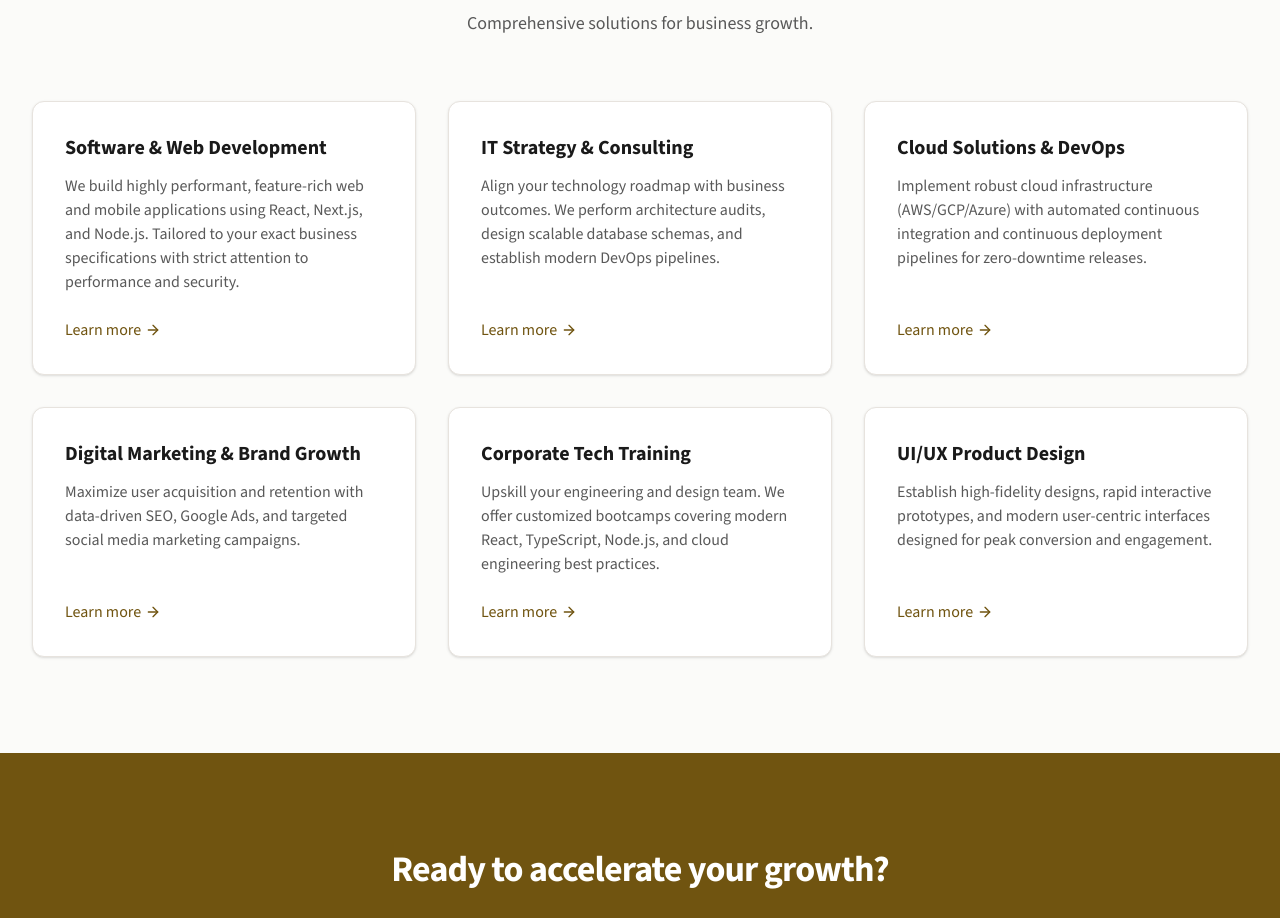
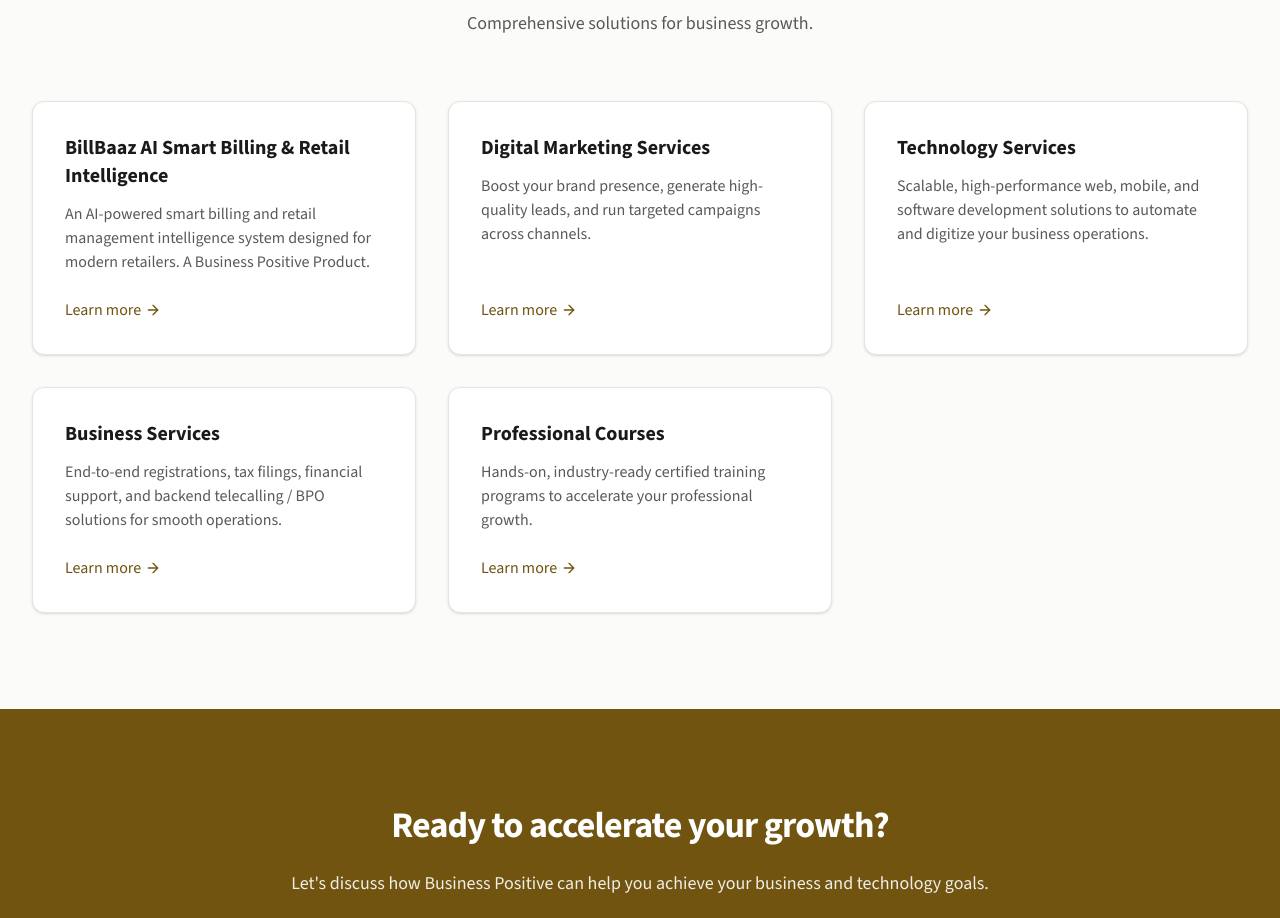
Before and after one commit to bipinpandey1306-ux/bussiness-positive, a React (Vite) app: page / in a window 1280 px wide. Shown: the part 1160-2078 px from the top of the page. Built offline with nearby package versions, Linux system fonts and the light colour scheme; a web font is replaced by a local one.

Commit message:
Add Business Growth services cards and detailed modals

```diff
--- a/src/api/api.ts
+++ b/src/api/api.ts
@@ -11,6 +11,8 @@
   description: string;
   iconName?: string | null;
   isActive: boolean;
+  features?: string[];
+  tagline?: string | null;
 }
 
 export interface ServiceInput {
@@ -216,51 +218,90 @@
 const defaultServices: Service[] = [
   {
     id: 1,
-    name: "Software & Web Development",
-    category: "Development",
-    description: "We build highly performant, feature-rich web and mobile applications using React, Next.js, and Node.js. Tailored to your exact business specifications with strict attention to performance and security.",
-    iconName: "Code",
-    isActive: true
+    name: "BillBaaz AI Smart Billing & Retail Intelligence",
+    category: "Products",
+    description: "An AI-powered smart billing and retail management intelligence system designed for modern retailers. A Business Positive Product.",
+    tagline: "A Business Positive Product",
+    iconName: "Cpu",
+    isActive: true,
+    features: [
+      "GST Billing",
+      "Inventory Management",
+      "Customer Management",
+      "AI Business Insights",
+      "Retail Management",
+      "Sales Analytics",
+      "Cloud Access"
+    ]
   },
   {
     id: 2,
-    name: "IT Strategy & Consulting",
-    category: "Consulting",
-    description: "Align your technology roadmap with business outcomes. We perform architecture audits, design scalable database schemas, and establish modern DevOps pipelines.",
-    iconName: "Briefcase",
-    isActive: true
+    name: "Digital Marketing Services",
+    category: "Digital Marketing",
+    description: "Boost your brand presence, generate high-quality leads, and run targeted campaigns across channels.",
+    tagline: "One Stop Solution for Business Growth",
+    iconName: "TrendingUp",
+    isActive: true,
+    features: [
+      "Meta Ads (Facebook & Instagram)",
+      "Google Ads",
+      "Lead Generation",
+      "SEO (Search Engine Optimization)",
+      "Social Media Management",
+      "WhatsApp Marketing",
+      "Email Marketing",
+      "Influencer Marketing",
+      "Brand Promotion",
+      "OTT Ads",
+      "Spotify Ads"
+    ]
   },
   {
     id: 3,
-    name: "Cloud Solutions & DevOps",
-    category: "Cloud",
-    description: "Implement robust cloud infrastructure (AWS/GCP/Azure) with automated continuous integration and continuous deployment pipelines for zero-downtime releases.",
-    iconName: "Cloud",
-    isActive: true
+    name: "Technology Services",
+    category: "Technology",
+    description: "Scalable, high-performance web, mobile, and software development solutions to automate and digitize your business operations.",
+    tagline: "One Stop Solution for Business Growth",
+    iconName: "Code",
+    isActive: true,
+    features: [
+      "Website Development",
+      "Landing Page Design",
+      "Mobile App Development",
+      "Business Software Development",
+      "CRM Solutions",
+      "Automation Solutions"
+    ]
   },
   {
     id: 4,
-    name: "Digital Marketing & Brand Growth",
-    category: "Marketing",
-    description: "Maximize user acquisition and retention with data-driven SEO, Google Ads, and targeted social media marketing campaigns.",
-    iconName: "TrendingUp",
-    isActive: true
+    name: "Business Services",
+    category: "Business Compliance",
+    description: "End-to-end registrations, tax filings, financial support, and backend telecalling / BPO solutions for smooth operations.",
+    tagline: "One Stop Solution for Business Growth",
+    iconName: "Briefcase",
+    isActive: true,
+    features: [
+      "GST Registration",
+      "ITR Filing",
+      "MSME Registration",
+      "Business Loan Assistance",
+      "Telecalling Services",
+      "BPO Solutions"
+    ]
   },
   {
     id: 5,
-    name: "Corporate Tech Training",
-    category: "Training",
-    description: "Upskill your engineering and design team. We offer customized bootcamps covering modern React, TypeScript, Node.js, and cloud engineering best practices.",
+    name: "Professional Courses",
+    category: "Professional Courses",
+    description: "Hands-on, industry-ready certified training programs to accelerate your professional growth.",
+    tagline: "Upskill & Certify",
     iconName: "BookOpen",
-    isActive: true
-  },
-  {
-    id: 6,
-    name: "UI/UX Product Design",
-    category: "Design",
-    description: "Establish high-fidelity designs, rapid interactive prototypes, and modern user-centric interfaces designed for peak conversion and engagement.",
-    iconName: "Layout",
-    isActive: true
+    isActive: true,
+    features: [
+      "🔥 Digital Marketing Course: Live Projects, Practical Training, Certification, 3 Month Bootcamp",
+      "🔥 Python Programming Course: Beginner to Advanced, Weekend Batch, Real Projects, Certification"
+    ]
   }
 ];
 
@@ -553,7 +594,7 @@
     queryKey: getListServicesQueryKey(),
     queryFn: async () => {
       await new Promise(r => setTimeout(r, 300));
-      return getLocalStorage<Service>("bp_services", defaultServices);
+      return getLocalStorage<Service>("bp_services_v2", defaultServices);
     }
   });
 }
@@ -808,9 +849,9 @@
   return useMutation({
     mutationFn: async (vars: { id: number }) => {
       await new Promise(r => setTimeout(r, 300));
-      let list = getLocalStorage<Service>("bp_services", defaultServices);
+      let list = getLocalStorage<Service>("bp_services_v2", defaultServices);
       list = list.filter(item => item.id !== vars.id);
-      setLocalStorage("bp_services", list);
+      setLocalStorage("bp_services_v2", list);
       return { ok: true };
     },
     onSuccess: () => {
--- a/src/pages/Services.tsx
+++ b/src/pages/Services.tsx
@@ -1,45 +1,181 @@
+import * as React from "react";
+import { useState } from "react";
 import { MainLayout } from "@/components/layout/MainLayout";
-import { useListServices } from "@/api/api";
+import { useListServices, Service } from "@/api/api";
 import { Skeleton } from "@/components/ui/skeleton";
 import { Button } from "@/components/ui/button";
+import { Badge } from "@/components/ui/badge";
+import { Dialog, DialogContent, DialogHeader, DialogTitle, DialogDescription, DialogFooter } from "@/components/ui/dialog";
+import { Cpu, TrendingUp, Code, Briefcase, BookOpen, Check, HelpCircle } from "lucide-react";
 import { Link } from "wouter";
+
+const iconMap: Record<string, React.ComponentType<{ className?: string }>> = {
+  Cpu: Cpu,
+  TrendingUp: TrendingUp,
+  Code: Code,
+  Briefcase: Briefcase,
+  BookOpen: BookOpen,
+};
 
 export default function Services() {
   const { data: services, isLoading } = useListServices();
+  const [selectedService, setSelectedService] = useState<Service | null>(null);
 
   return (
     <MainLayout>
-      <div className="bg-primary/5 py-20">
-        <div className="container mx-auto px-4 text-center max-w-3xl">
-          <h1 className="text-4xl font-bold tracking-tight sm:text-5xl mb-6 text-foreground">Our Services</h1>
-          <p className="text-xl text-muted-foreground">
-            End-to-end digital solutions designed to accelerate your growth and streamline your operations.
+      <div className="bg-primary/5 py-20 relative overflow-hidden">
+        {/* Decorative background shapes for premium look */}
+        <div className="absolute top-0 left-0 w-full h-full opacity-10 pointer-events-none">
+          <div className="absolute top-[-10%] left-[-10%] w-[40%] h-[60%] rounded-full bg-primary blur-3xl" />
+          <div className="absolute bottom-[-10%] right-[-10%] w-[40%] h-[60%] rounded-full bg-primary blur-3xl" />
+        </div>
+
+        <div className="container mx-auto px-4 text-center max-w-3xl relative z-10">
+          <Badge variant="outline" className="mb-4 text-xs font-semibold px-3 py-1 text-primary border-primary bg-primary/5">
+            ONE STOP SOLUTION FOR BUSINESS GROWTH
+          </Badge>
+          <h1 className="text-4xl font-bold tracking-tight sm:text-5xl mb-6 text-foreground">
+            Our Services & Solutions
+          </h1>
+          <p className="text-xl text-muted-foreground leading-relaxed">
+            From smart products and custom software development to advanced digital marketing, compliance, and professional training.
           </p>
         </div>
       </div>
 
       <div className="py-20 container mx-auto px-4">
+        {/* Why Choose Us Header section for value props */}
+        <div className="mb-16 text-center max-w-2xl mx-auto">
+          <h2 className="text-3xl font-bold tracking-tight text-foreground mb-4">Why Choose Business Positive?</h2>
+          <p className="text-muted-foreground text-sm leading-relaxed">
+            We deliver result-oriented business acceleration solutions. Our products and services are geared for peak performance, scale, and customer satisfaction.
+          </p>
+        </div>
+
         <div className="grid md:grid-cols-2 lg:grid-cols-3 gap-8">
           {isLoading ? (
-            Array.from({ length: 6 }).map((_, i) => (
-              <Skeleton key={i} className="h-72 w-full rounded-xl" />
+            Array.from({ length: 5 }).map((_, i) => (
+              <Skeleton key={i} className="h-96 w-full rounded-xl" />
             ))
-          ) : services?.map((service) => (
-            <div key={service.id} className="rounded-xl border bg-card p-8 shadow-sm flex flex-col">
-              <div className="h-12 w-12 rounded-lg bg-primary/10 text-primary flex items-center justify-center mb-6">
-                <span className="text-xl font-bold">{service.name.charAt(0)}</span>
+          ) : services?.filter(s => s.isActive).map((service) => (
+            <div
+              key={service.id}
+              className="rounded-xl border bg-card p-8 shadow-sm flex flex-col transition-all duration-300 hover:shadow-md hover:border-primary/30 hover:-translate-y-1 cursor-pointer group"
+              onClick={() => setSelectedService(service)}
+            >
+              <div className="h-12 w-12 rounded-lg bg-primary/10 text-primary flex items-center justify-center mb-6 group-hover:bg-primary group-hover:text-primary-foreground transition-all duration-300">
+                {React.createElement(iconMap[service.iconName || ""] || HelpCircle, {
+                  className: "h-6 w-6"
+                })}
               </div>
-              <h3 className="text-xl font-bold mb-3">{service.name}</h3>
-              <p className="text-muted-foreground mb-6 flex-grow">{service.description}</p>
-              <div className="pt-4 border-t border-border">
-                <Link href="/book-consultation">
-                  <Button variant="outline" className="w-full">Consult with us</Button>
-                </Link>
+
+              <div className="flex items-center gap-2 mb-2">
+                <span className="text-xs uppercase tracking-wider text-muted-foreground font-semibold">
+                  {service.category}
+                </span>
+                {service.tagline && (
+                  <Badge variant="secondary" className="text-[10px] py-0 px-1.5 font-normal">
+                    {service.tagline}
+                  </Badge>
+                )}
+              </div>
+
+              <h3 className="text-xl font-bold mb-3 group-hover:text-primary transition-colors">
+                {service.name}
+              </h3>
+
+              <p className="text-muted-foreground mb-6 text-sm leading-relaxed line-clamp-3">
+                {service.description}
+              </p>
+
+              {service.features && service.features.length > 0 && (
+                <div className="mb-6 mt-auto">
+                  <p className="text-xs font-semibold text-foreground uppercase tracking-wider mb-2">Key offerings:</p>
+                  <ul className="space-y-1.5">
+                    {service.features.slice(0, 3).map((f, i) => (
+                      <li key={i} className="text-xs text-muted-foreground flex items-center gap-1.5 truncate">
+                        <Check className="h-3.5 w-3.5 text-emerald-500 shrink-0" />
+                        <span>{f}</span>
+                      </li>
+                    ))}
+                    {service.features.length > 3 && (
+                      <li className="text-xs text-primary font-medium pl-5">
+                        + {service.features.length - 3} more...
+                      </li>
+                    )}
+                  </ul>
+                </div>
+              )}
+
+              <div className="pt-4 border-t border-border mt-6">
+                <Button variant="outline" className="w-full group-hover:bg-primary group-hover:text-primary-foreground group-hover:border-primary transition-all duration-300">
+                  Learn More & Book
+                </Button>
               </div>
             </div>
           ))}
         </div>
       </div>
+
+      {/* Expandable Details Dialog */}
+      <Dialog open={!!selectedService} onOpenChange={(open) => { if(!open) setSelectedService(null); }}>
+        <DialogContent className="sm:max-w-[550px] max-h-[85vh] overflow-y-auto">
+          {selectedService && (
+            <>
+              <DialogHeader>
+                <div className="flex flex-wrap items-center gap-2 mb-2">
+                  <Badge variant="secondary" className="text-xs uppercase tracking-wider font-semibold">
+                    {selectedService.category}
+                  </Badge>
+                  {selectedService.tagline && (
+                    <Badge variant="outline" className="text-xs text-primary border-primary bg-primary/5">
+                      {selectedService.tagline}
+                    </Badge>
+                  )}
+                </div>
+                <DialogTitle className="text-2xl font-bold text-foreground flex items-center gap-2.5">
+                  <div className="h-10 w-10 rounded-lg bg-primary/10 text-primary flex items-center justify-center shrink-0">
+                    {React.createElement(iconMap[selectedService.iconName || ""] || HelpCircle, {
+                      className: "h-5 w-5"
+                    })}
+                  </div>
+                  <span>{selectedService.name}</span>
+                </DialogTitle>
+                <DialogDescription className="text-muted-foreground mt-2 text-sm leading-relaxed">
+                  {selectedService.description}
+                </DialogDescription>
+              </DialogHeader>
+
+              {selectedService.features && selectedService.features.length > 0 && (
+                <div className="my-6">
+                  <h4 className="font-semibold text-xs text-foreground uppercase tracking-wider mb-4 border-b pb-2">
+                    Key Features & Solutions
+                  </h4>
+                  <ul className="space-y-3">
+                    {selectedService.features.map((feature, idx) => (
+                      <li key={idx} className="flex items-start gap-3 text-sm text-muted-foreground leading-snug">
+                        <Check className="h-5 w-5 text-emerald-500 shrink-0 mt-0.5" />
+                        <span>{feature}</span>
+                      </li>
+                    ))}
+                  </ul>
+                </div>
+              )}
+
+              <DialogFooter className="flex flex-col sm:flex-row gap-3 pt-4 border-t mt-6">
+                <Button variant="ghost" onClick={() => setSelectedService(null)} className="sm:w-auto w-full">
+                  Close
+                </Button>
+                <Link href={`/book-consultation?service=${encodeURIComponent(selectedService.name)}`} className="flex-grow">
+                  <Button className="w-full">
+                    Book a Consultation
+                  </Button>
+                </Link>
+              </DialogFooter>
+            </>
+          )}
+        </DialogContent>
+      </Dialog>
     </MainLayout>
   );
 }
```
